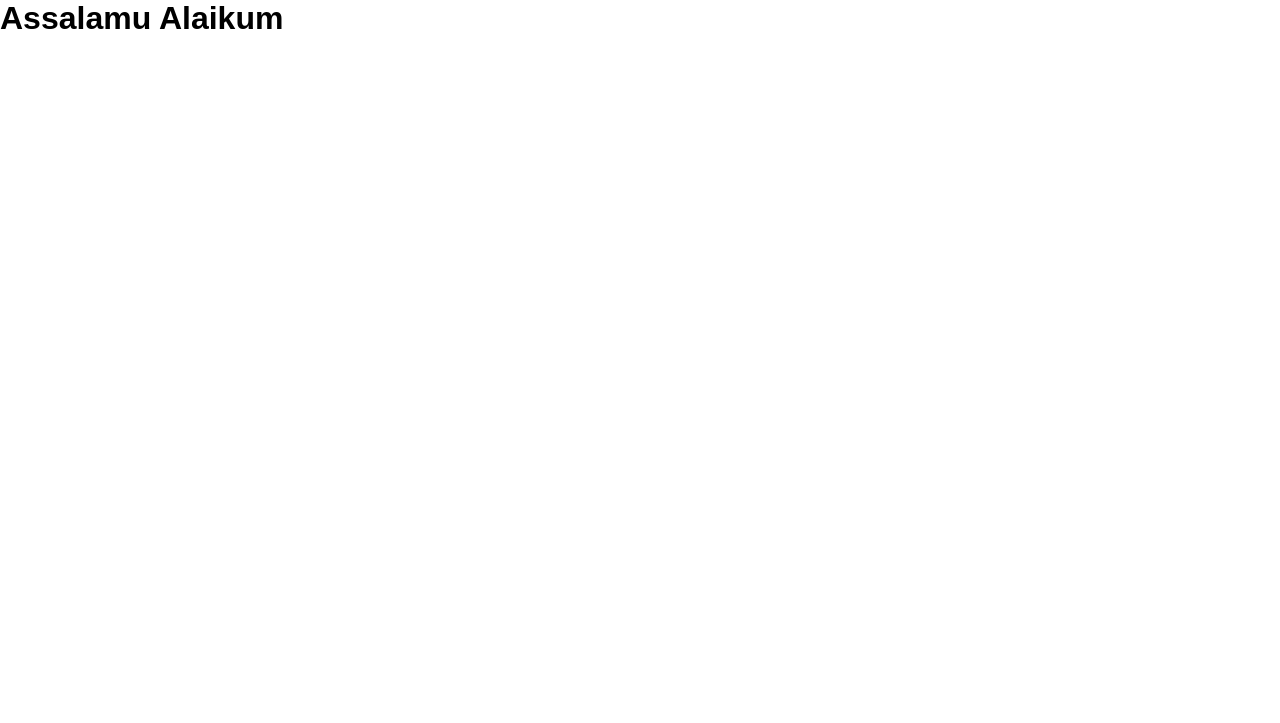
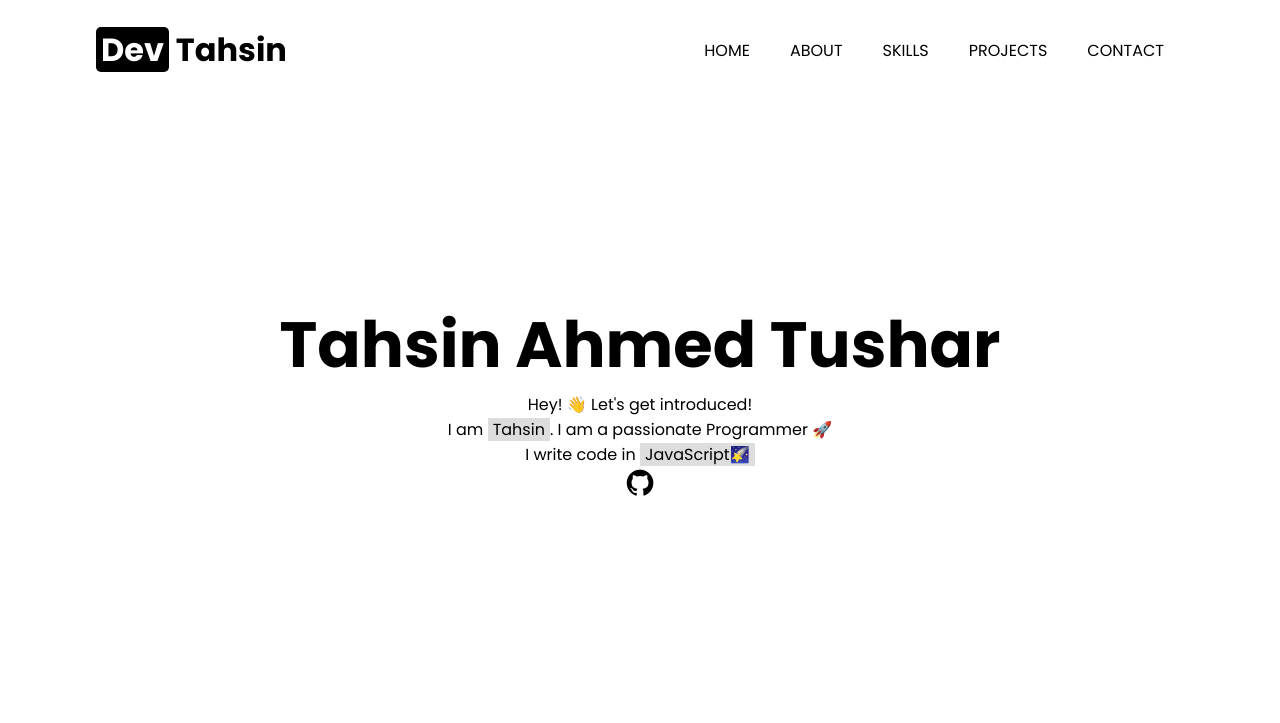
Before and after one commit to taahzino/tushariar.github.io, a plain HTML site: page index.html in a window 1280 px wide. Drawn offline with nearby package versions, Linux system fonts and the light colour scheme.

Commit message:
Designed the landing page

```diff
--- /dev/null
+++ b/assets/css/header.css
@@ -0,0 +1,58 @@
+
+header {
+    padding-top: 20px;
+}
+
+.menu {
+    display: flex;
+    align-items: center;
+    justify-content: space-between;
+}
+
+.menu .logo{
+    line-height: 50px;
+}
+
+.menu .logo h1{
+    padding: 5px 0;
+    cursor: pointer;
+}
+
+.menu .logo h1 a {
+    text-decoration: none;
+    color: #000;
+}
+
+.menu .logo .dev{
+    background-color: #000;
+    padding: 0 5px;
+    border-radius: 5px;
+    user-select: none;
+    color: #fff;
+}
+
+.menu .nav-items {
+    list-style: none;
+    display: flex;
+    align-items: center;
+    height: 50px;
+}
+
+
+.menu .nav-items li{
+    margin: 0 10px;
+}
+
+.menu .nav-items li a{
+    text-decoration: none;
+    text-transform: uppercase;
+    color: #000;
+    user-select: none;
+    padding: 5px 10px;
+    transition: 0.3s;
+}
+
+.menu .nav-items li a:hover {
+    background-color: #eee;
+    border-radius: 5px;
+}
--- /dev/null
+++ b/assets/css/home.css
@@ -0,0 +1,25 @@
+.home {
+    height: 80vh;
+    display: flex;
+    flex-direction: column;
+    align-items: center;
+    justify-content: center;
+}
+
+.home h1 {
+    text-align: center;
+    font-size: 4rem;
+}
+
+.home p {
+    text-align: center;
+}
+.github{
+    text-decoration: none;
+}
+
+.bxl-github{
+    font-size: 2rem;
+    color: #000;
+    cursor: pointer;
+}
--- /dev/null
+++ b/assets/css/responsive.css
@@ -0,0 +1,62 @@
+@media screen and (max-width:900px) {
+    .menu {
+        flex-direction: column;
+    }
+    .menu-toggle{
+        display: block;
+        width: 40px;
+        height: 40px;
+        margin: 10px;
+        float: right;
+        cursor: pointer;
+        font-size: 30px;
+        text-align: center;
+        color: #102836;
+    }
+    .menu-toggle:before{
+        content: '\f0c9';
+        font-family: fontAwesome;
+        line-height: 40px;
+    }
+    .menu-toggle.active:before{
+        content: '\f00d';
+        font-family: fontAwesome;
+        line-height: 40px;
+    }
+    nav{
+        display: none;
+    }
+    .menu nav.active{
+        display: block;
+        width: 100%;
+        margin: 0 auto;
+    }
+    .menu nav.active .nav-items {
+        transition: 0.5s;
+        background-color: #fff;
+        padding: 5px 10px;
+        position: fixed;
+        height: 95px;
+        margin: 0 auto;
+        width: 100%;
+        display: block;
+        z-index: 1;
+        margin-bottom: 30px;
+    }
+    .menu nav.active .nav-items li{
+        margin: 0 auto;
+        display: inline-block;
+    }
+    .menu nav.active .nav-items li a{
+        display: block;
+        width: 95%;
+        margin: 0;
+    }
+    .home {
+        height: 60vh;
+    }
+    .home h1 {
+        margin-top: 20px;
+        font-size: 2.5rem;
+    }
+}
--- a/assets/css/style.css
+++ b/assets/css/style.css
@@ -3,10 +3,26 @@
     padding: 0;
     box-sizing: border-box;
 }
+
 body{
-    font-family: sans-serif;
+    font-family: 'Poppins', sans-serif;
 }
 
 .clearfix{
     clear: both;
 }
+
+::selection{
+    background: #eee;
+    color: #000;
+}
+
+.mark{
+    background-color: #ddd;
+    padding: 0 5px;
+}
+
+.container {
+    width: 85%;
+    margin: auto;
+}
--- a/assets/js/app.js
+++ b/assets/js/app.js
@@ -4,3 +4,12 @@
  * Date: 22 February, 2021
  * Github: https://github.com/tushariar
  */
+
+let toggle = document.querySelector('.menu-toggle');
+let nav = document.querySelector('nav');
+
+console.log(toggle.classList);
+toggle.addEventListener('click', () => {
+    nav.classList.toggle('active');
+    toggle.classList.toggle('active');
+});
--- a/index.html
+++ b/index.html
@@ -4,19 +4,69 @@
     <meta charset="UTF-8">
     <meta name="viewport" content="width=device-width, initial-scale=1.0">
 
-    <title>@DevTahsin</title>
+    <title>🚀 DevTahsin</title>
     <link rel="shortcut icon" href="assets/images/favicon.jpg">
     <!-- Stylesheets -->
     <link rel="stylesheet" href="assets/css/style.css">
+    <link rel="stylesheet" href="assets/css/header.css">
+    <link rel="stylesheet" href="assets/css/home.css">
+    <link rel="stylesheet" href="assets/css/responsive.css">
 
     <!-- Google Fonts -->
     <link rel="preconnect" href="https://fonts.gstatic.com">
-    <!-- <link href="https://fonts.googleapis.com/css2?family=Poppins:ital,wght@0,100;0,200;0,300;0,400;0,500;0,600;0,700;0,800;0,900;1,100;1,200;1,300;1,400;1,500;1,600;1,700;1,800;1,900&display=swap" rel="stylesheet"> -->
+    <link href="https://fonts.googleapis.com/css2?family=Poppins:ital,wght@0,100;0,200;0,300;0,400;0,500;0,600;0,700;0,800;0,900;1,100;1,200;1,300;1,400;1,500;1,600;1,700;1,800;1,900&display=swap" rel="stylesheet">
+
+    <!-- Icons -->
+    <link href='https://unpkg.com/boxicons@2.0.7/css/boxicons.min.css' rel='stylesheet'>
+    <script src="https://kit.fontawesome.com/5af3c1e219.js" crossorigin="anonymous"></script>
+
 
 </head>
 <body>
 
-    <h1>Assalamu Alaikum</h1>
+    <header>
+        <div class="container">
+            <div class="menu" id="menu">
+                <div class="logo">
+                    <h1>
+                        <a href="">
+                            <span class="dev">Dev</span>
+                            <span class="devName">Tahsin</span>
+                        </a>
+                    </h1>
+                </div>
+                <div class="menu-toggle "></div>
+                <nav class="">
+                    <ul class="nav-items">
+                        <li><a href="#">Home</a></li>
+                        <li><a href="#">About</a></li>
+                        <li><a href="#">Skills</a></li>
+                        <li><a href="#">Projects</a></li>
+                        <li><a href="#">Contact</a></li>
+                    </ul>
+                </nav>
+            </div>
+        </div>
+    </header>
+    <main>
+        <section class="container home">
+            <h1>Tahsin Ahmed Tushar</h1>
+            <p>
+                Hey! 👋
+                Let's get introduced! <br>  I am <span class="mark">Tahsin</span>.
+                I am a passionate <span class="">Programmer </span>🚀<br>
+                I write code in <span class="mark">JavaScript🌠</span> <br>
+                <a class="github" href="https://github.com/tushariar" target="_blank">
+                    <i class='bx bxl-github'></i>
+                </a>
+            </p>
+        </section>
+        <section class="about"></section>
+        <section class="skills"></section>
+        <section class="projects"></section>
+        <section class="contact"></section>
+    </main>
+    <footer></footer>
 
     <!-- Scripts -->
     <script src="assets/js/app.js"></script>
```
